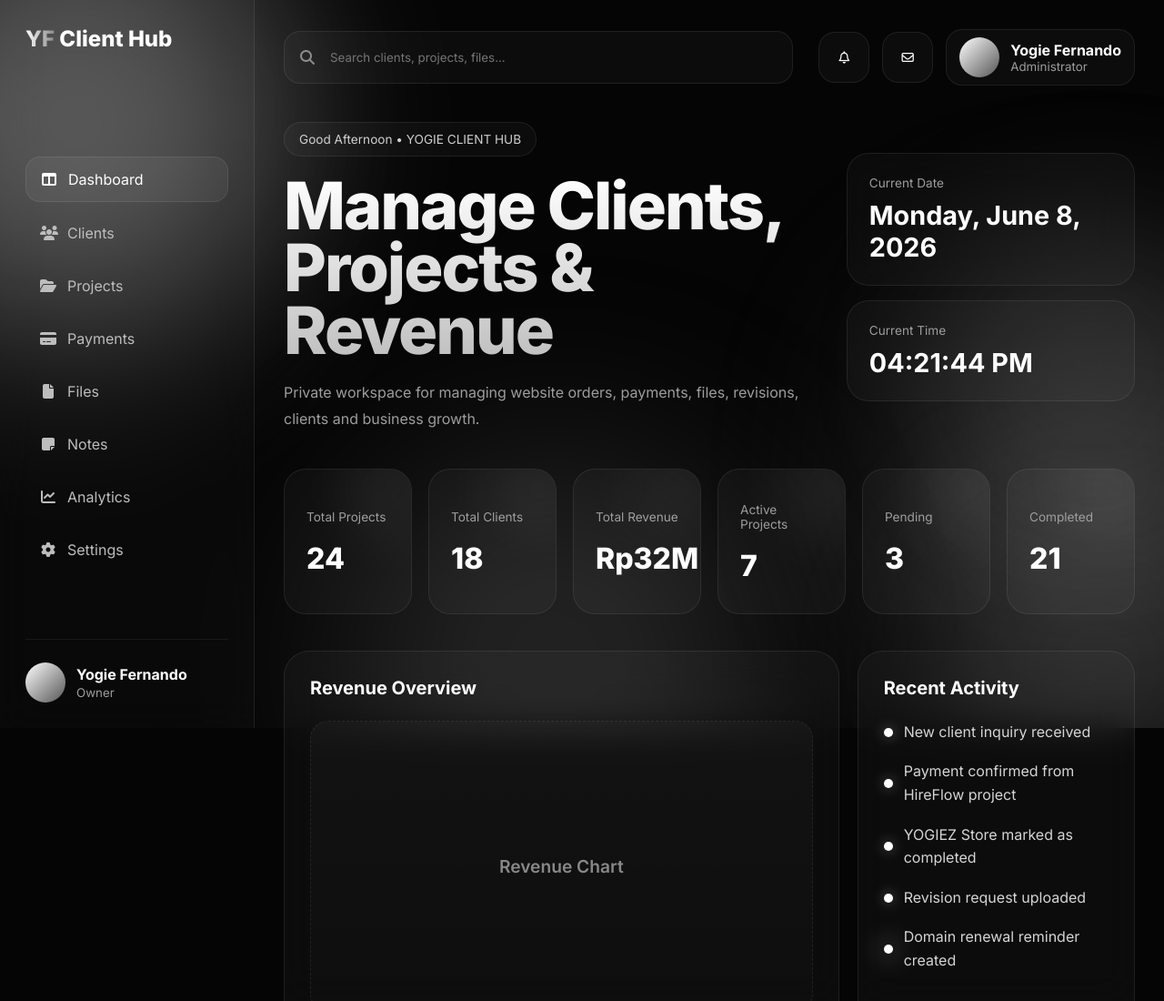
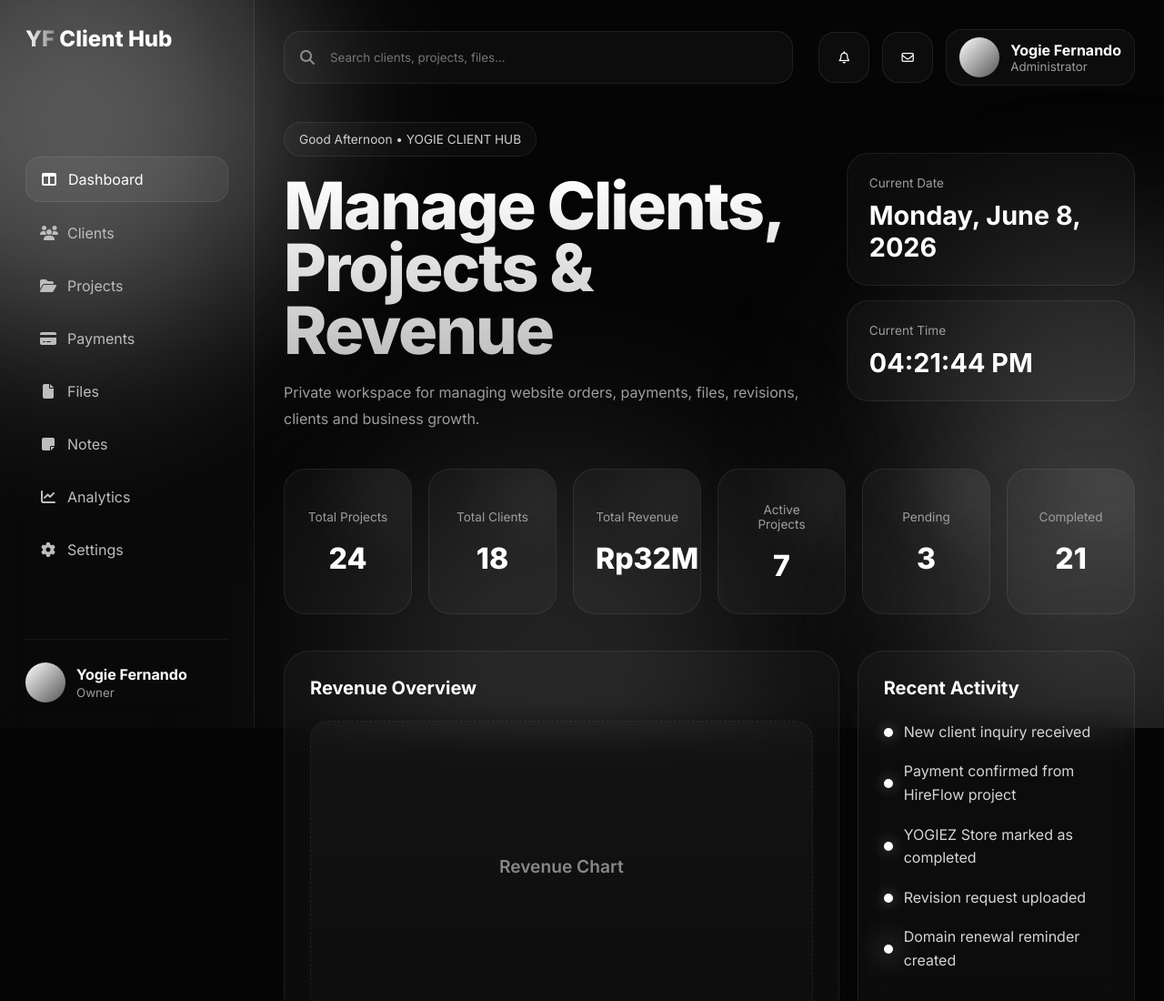
Before and after one commit to yogiefernando14/yogie-client-hub, a plain HTML site: page index.html in a window 1280 px wide. Shown: the top 1100 px of the page at 91% size. Drawn offline with Linux system fonts and the light colour scheme.

Commit message:
Update style.css

```diff
--- a/assets/css/style.css
+++ b/assets/css/style.css
@@ -440,6 +440,8 @@ display:flex;
 flex-direction:column;
 justify-content:center;
 min-height:160px;
+align-items:center;
+text-align:center;
 }
 
 .stat-card::before{
@@ -471,6 +473,8 @@ font-size:2rem;
 font-weight:800;
 margin-top:12px;
 line-height:1;
+width:100%;
+text-align:center;
 }
 
 /* =========================
```
